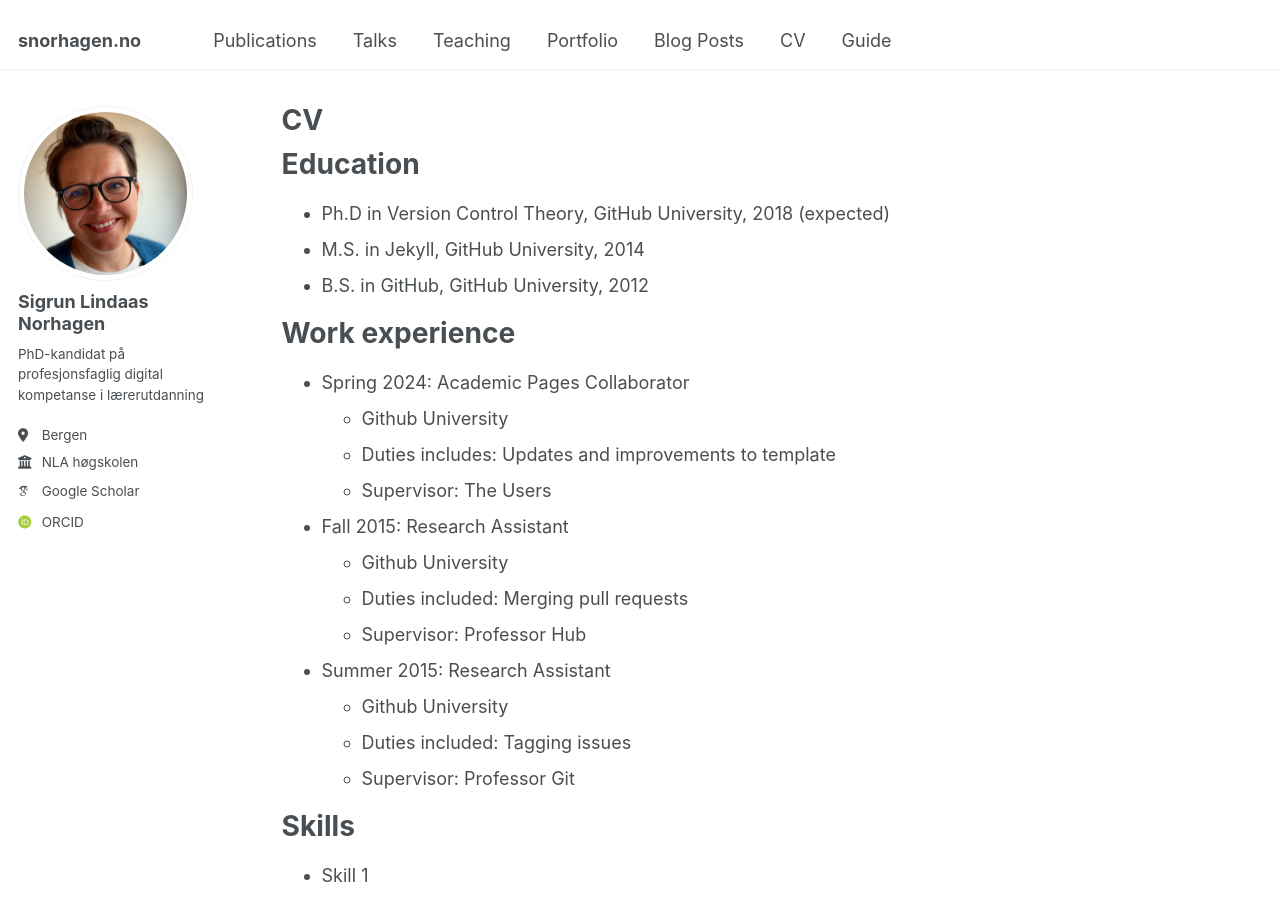
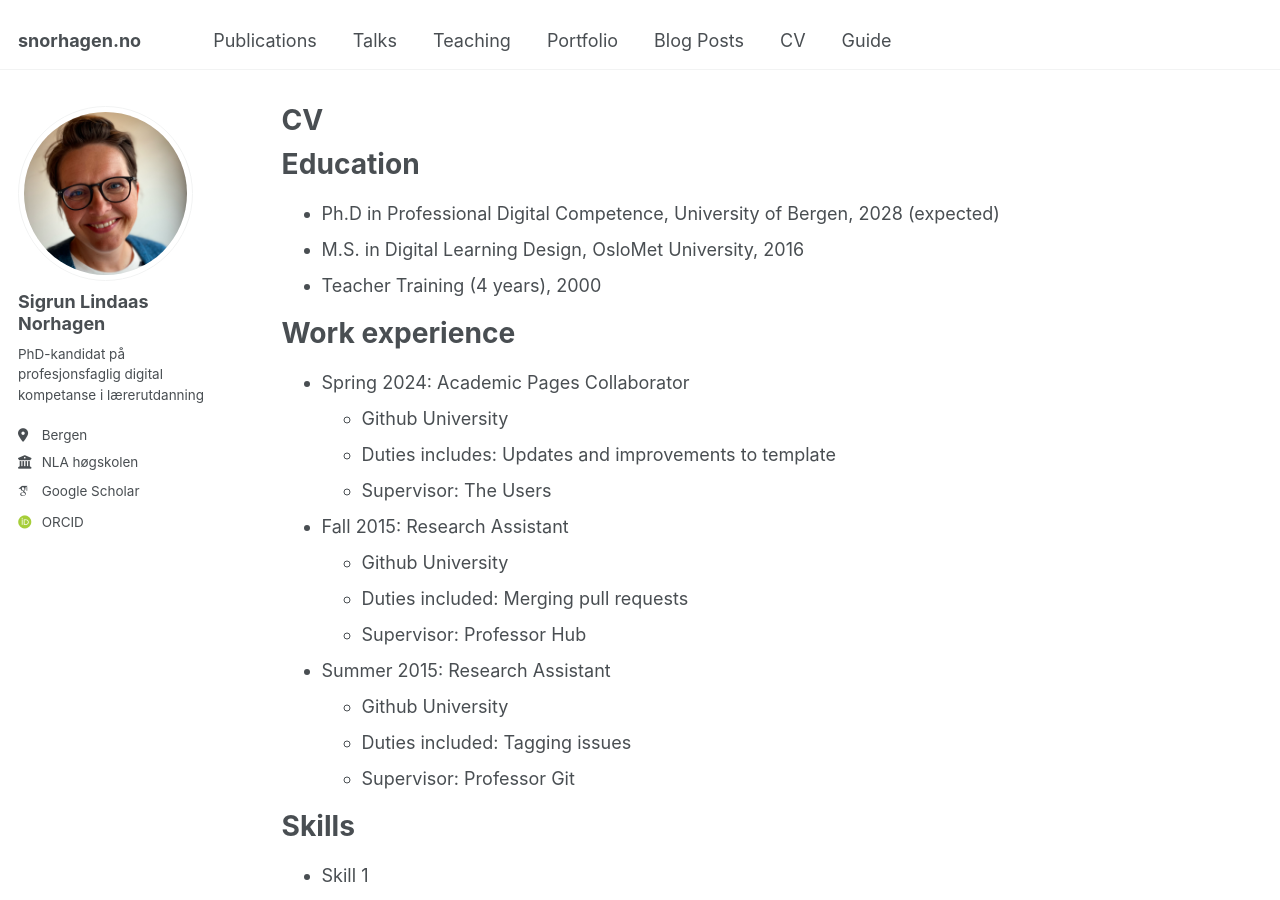
Before and after one commit to sigrun/sigrun.github.io, a Jekyll site: the page built from _pages/cv.md, in a window 1280 px wide and 900 px high. Built offline with Jekyll 4.4.1, drawn with Linux system fonts in a browser that asks for light colours; some web fonts are replaced; some of the changed text lies outside the part shown.

Commit message:
Update cv.md

```diff
--- a/_pages/cv.md
+++ b/_pages/cv.md
@@ -11,9 +11,9 @@ redirect_from:
 
 Education
 ======
-* Ph.D in Version Control Theory, GitHub University, 2018 (expected)
-* M.S. in Jekyll, GitHub University, 2014
-* B.S. in GitHub, GitHub University, 2012
+* Ph.D in Professional Digital Competence, University of Bergen, 2028 (expected)
+* M.S. in Digital Learning Design, OsloMet University, 2016
+* Teacher Training (4 years), 2000
 
 Work experience
 ======
@@ -59,6 +59,6 @@ Teaching
     {% include archive-single-cv.html %}
   {% endfor %}</ul>
 
-Service and leadership
+Leadership
 ======
-* Currently signed in to 43 different slack teams
+* Currently leading a team of 3
```
